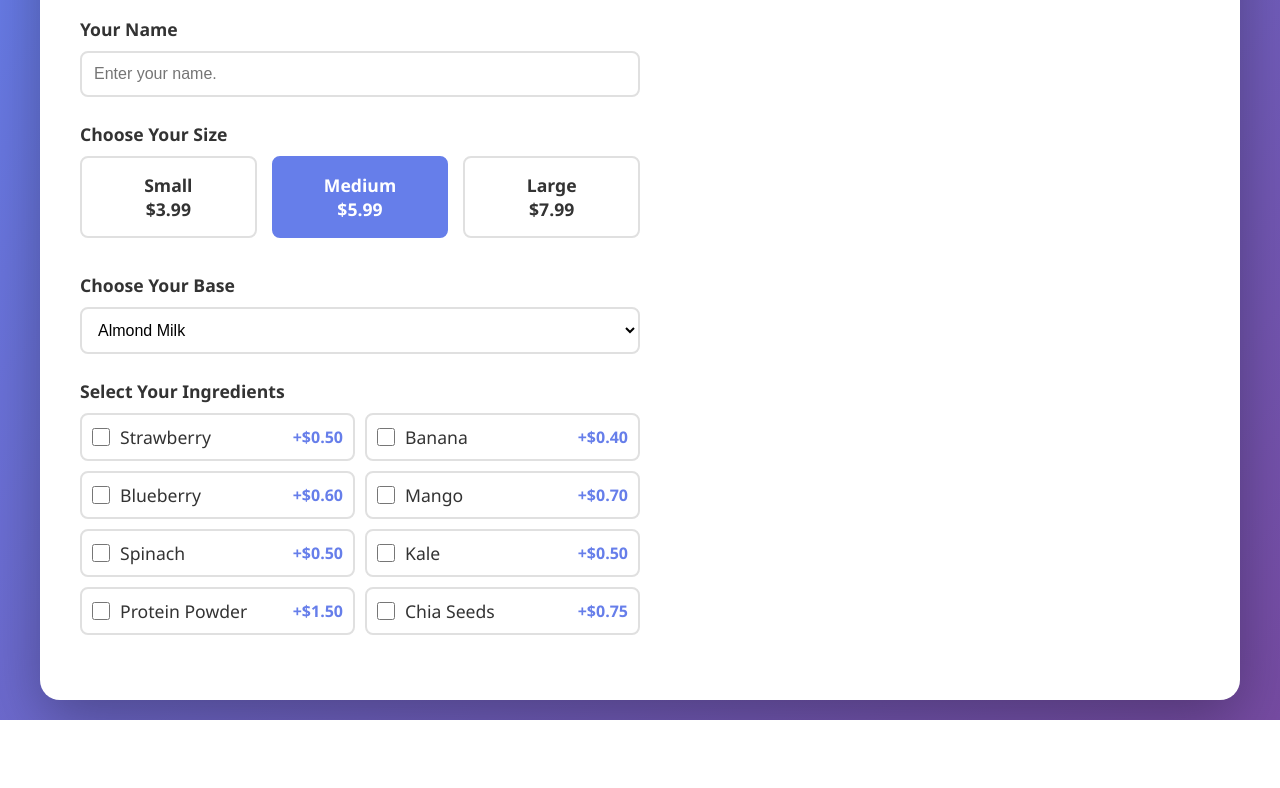
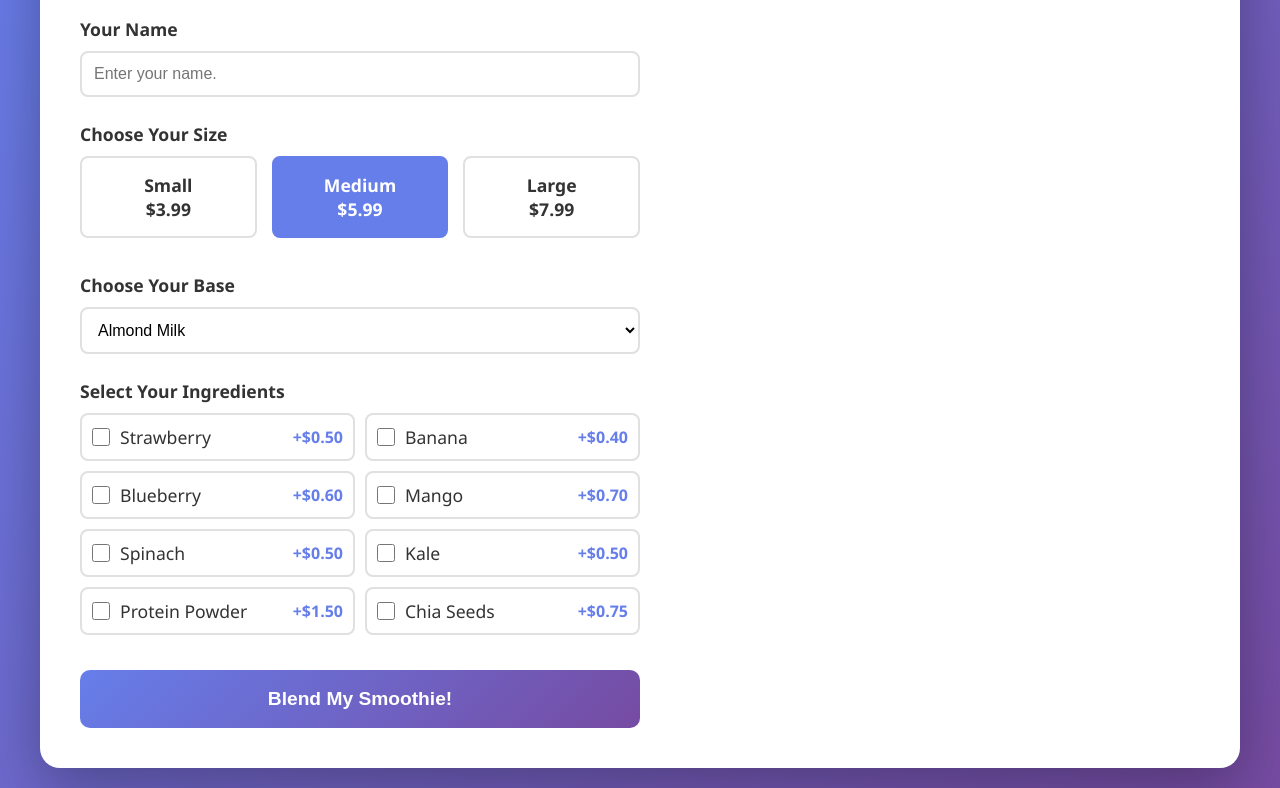
Before and after one commit to deepak966/js-client-side-assign3, a plain HTML site: page index.html in a window 1280 px wide. Shown: the part 140-928 px from the top of the page. Before the commit the page ends 860 px from the top, so only its background shows below. Drawn offline with Linux system fonts and the light colour scheme.

Commit message:
add order button with styles

```diff
--- a/index.html
+++ b/index.html
@@ -165,6 +165,7 @@
               </div>
             </div>
           </div>
+          <button type="submit" class="order-button">Blend My Smoothie!</button>
         </form>
       </div>
     </div>
--- a/style.css
+++ b/style.css
@@ -170,3 +170,27 @@ body{
     color: #667eea;
     font-weight: 600;
 }
+
+/* order button */
+.order-button {
+    width: 100%;
+    padding: 18px;
+    background: linear-gradient(135deg, #667eea 0%, #764ba2 100%);
+    color: white;
+    border: none;
+    border-radius: 10px;
+    font-size: 1.2em;
+    font-weight: 600;
+    cursor: pointer;
+    transition: transform 0.2s, box-shadow 0.2s;
+    margin-top: 10px;
+}
+
+.order-button:hover{
+    transform: translateY(-2px);
+    box-shadow: 0 10px 20px rgba(102, 126, 234, 0.4);
+}
+
+.order-button:active{
+    transform: translateY(0);
+}
```
